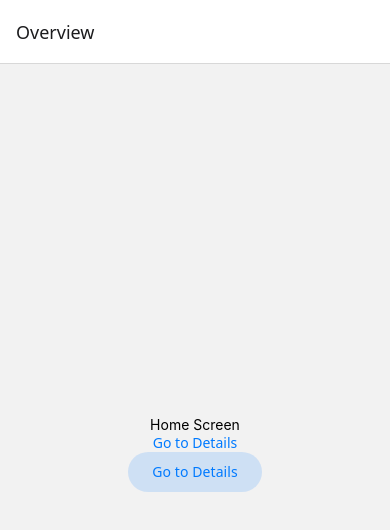
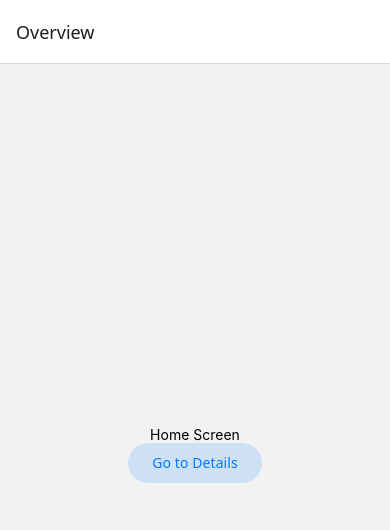
Before and after one commit to joshptn/appdev2, a React Native app in the folder react-native-navigation/: screen / in a window 390 px wide. Shown: the top 530 px of the page. Built offline with nearby package versions, Linux system fonts and the light colour scheme.

Commit message:
Done with Using the navigation object

```diff
--- a/react-native-navigation/App.tsx
+++ b/react-native-navigation/App.tsx
@@ -1,17 +1,23 @@
 import * as React from 'react';
 import { View, Text } from 'react-native';
-import { createStaticNavigation } from '@react-navigation/native';
+import {
+  createStaticNavigation,
+  useNavigation,
+ } from '@react-navigation/native';
 import { createNativeStackNavigator } from '@react-navigation/native-stack';
 import { Link } from '@react-navigation/native';
 import { Button } from '@react-navigation/elements';
 
 
 function HomeScreen() {
+    const navigation = useNavigation();
+
   return (
     <View style={{ flex: 1, alignItems: 'center', justifyContent: 'center' }}>
       <Text>Home Screen</Text>
-      <Link screen="Details">Go to Details</Link>
-      <Button screen="Details">Go to Details</Button>
+      <Button onPress={() => navigation.navigate('Details')}>
+        Go to Details
+      </Button>
     </View>
   );
 }
```
